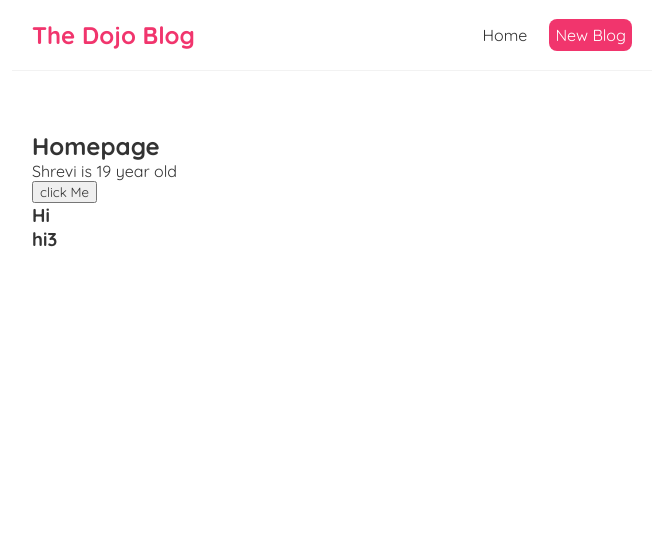
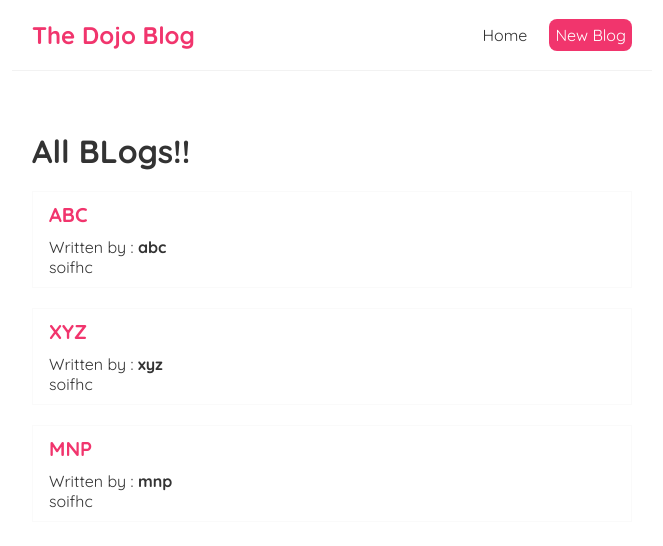
Before and after one commit to Shrevijain/blog, a React (Create React App) app: page / in a window 1280 px wide. Shown: the top 546 px of the page, without its empty margins (308-971 px from the left). Built offline with nearby package versions, Linux system fonts and the light colour scheme.

Commit message:
Created a BlogList file nad updated Home

```diff
--- /dev/null
+++ b/src/BlogList.js
@@ -0,0 +1,22 @@
+const BlogList = ({blogs, title}) => {
+    // const title = props.title;
+    // const blogs =props.blogs;
+    // console.log(props,blogs);
+
+    return (
+
+        <div className="blog-list">
+            <h1>{title}</h1>
+            {blogs.map((blog) => (
+          <div className="blog-preview" key={blog.id}>
+            <h2>{blog.title}</h2>
+            <p>Written by : <b>{blog.author}</b></p>
+            <p>{blog.body}</p>
+          </div>
+        ))}
+        </div>
+    );
+}
+
+export default BlogList;
+<div className="blog-list"></div>
--- a/src/Home.js
+++ b/src/Home.js
@@ -1,21 +1,17 @@
 import {useState} from "react";
+import BlogList from "./BlogList";
 
 const Home = () => {
-    const [name, setName] = useState ('Shrevi');
-    const [age, setAge] = useState('19');
-
-    const handleClick = () => {
-        setName ("Utkarsh");
-        setAge ("21");
-    }
+    const [blogs, setBlogs] = useState([
+      {title: "ABC", body: "soifhc", author: "abc", id:1},
+      {title: "XYZ", body: "soifhc", author: "xyz", id:2},
+      {title: "MNP", body: "soifhc", author: "mnp", id:3}
+    ]);
 
     return (
       <div className="home">
-        <h2>Homepage</h2>
-        <p>{name} is {age} year old</p>
-        <button onClick={handleClick}>click Me</button>
-        <h3>Hi</h3>
-        <h3>hi3</h3>
+        <BlogList blogs={blogs} title="All BLogs!!"/>
+
       </div>
     );
   }
--- a/src/index.css
+++ b/src/index.css
@@ -33,3 +33,19 @@
   margin: 40px auto;
   padding: 20px;
 }
+
+.blog-preview{
+  padding: 10px 16px;
+  margin: 20px 0;
+  border: 1px solid #fafafa;
+}
+
+.blog-preview:hover{
+  box-shadow: 1px 3px 5px rgba(0, 0, 0, 1);
+}
+
+.blog-preview h2 {
+  font-size: 20px;
+  color: #f1356d;
+  margin-bottom: 10px;
+}
```
